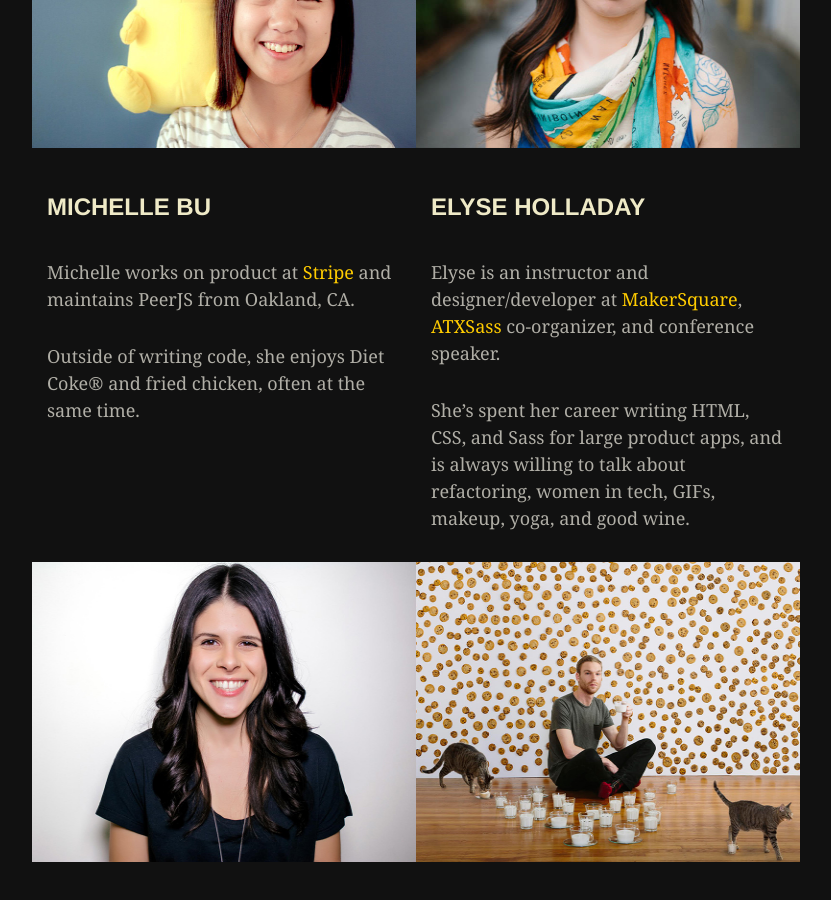
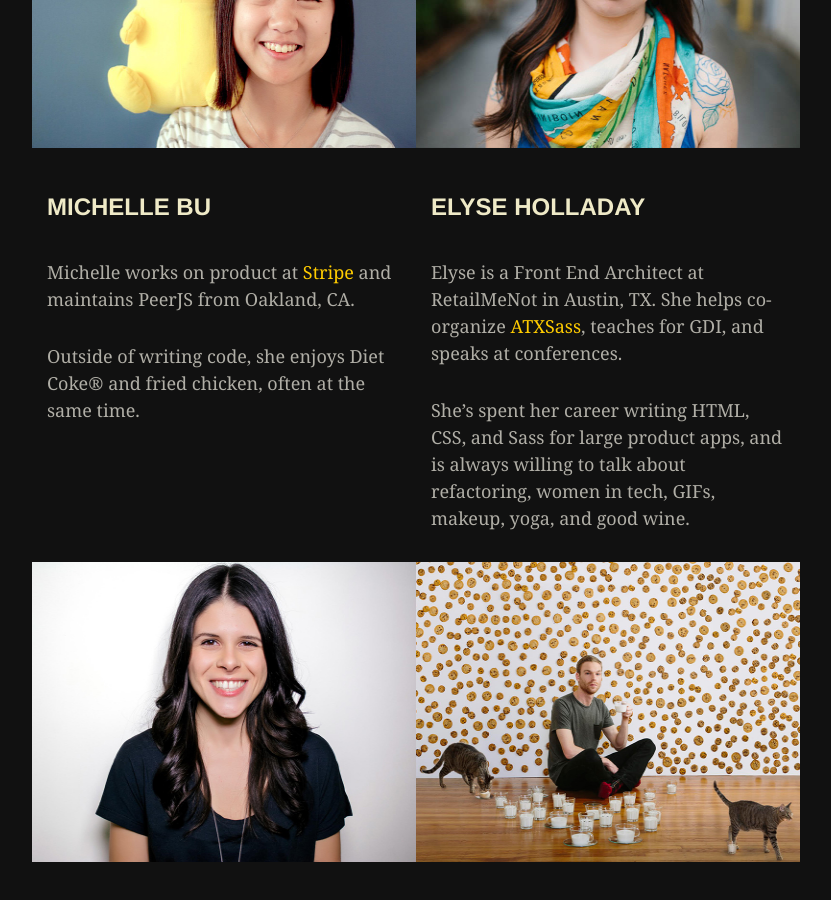
Before and after one commit to cssconfoak/cssconfoak.github.io, a Jekyll site: the page built from index.html, in a window 1280 px wide and 900 px high, scrolled down 923 px. Shown: the whole window, without its empty margins (224-1055 px from the left). Built offline with Jekyll 4.4.1, drawn with Linux system fonts in a browser that asks for light colours.

Commit message:
update Elyse's bio

```diff
--- a/index.html
+++ b/index.html
@@ -38,7 +38,7 @@ layout: default
       </figure>
 
       <h4>Elyse Holladay</h4>
-      <p>Elyse is an instructor and designer/developer at <a href="http://www.makersquare.com/" title="MakerSquare">MakerSquare</a>, <a href="https://twitter.com/ATXSass">ATXSass</a> co-organizer, and conference speaker. </p>
+      <p>Elyse is a Front End Architect at RetailMeNot in Austin, TX. She helps co-organize <a href="https://twitter.com/ATXSass">ATXSass</a>, teaches for GDI, and speaks at conferences.</p>
 
       <p>She’s spent her career writing HTML, CSS, and Sass for large product apps, and is always willing to talk about refactoring, women in tech, GIFs, makeup, yoga, and good wine. </p>
 
```
